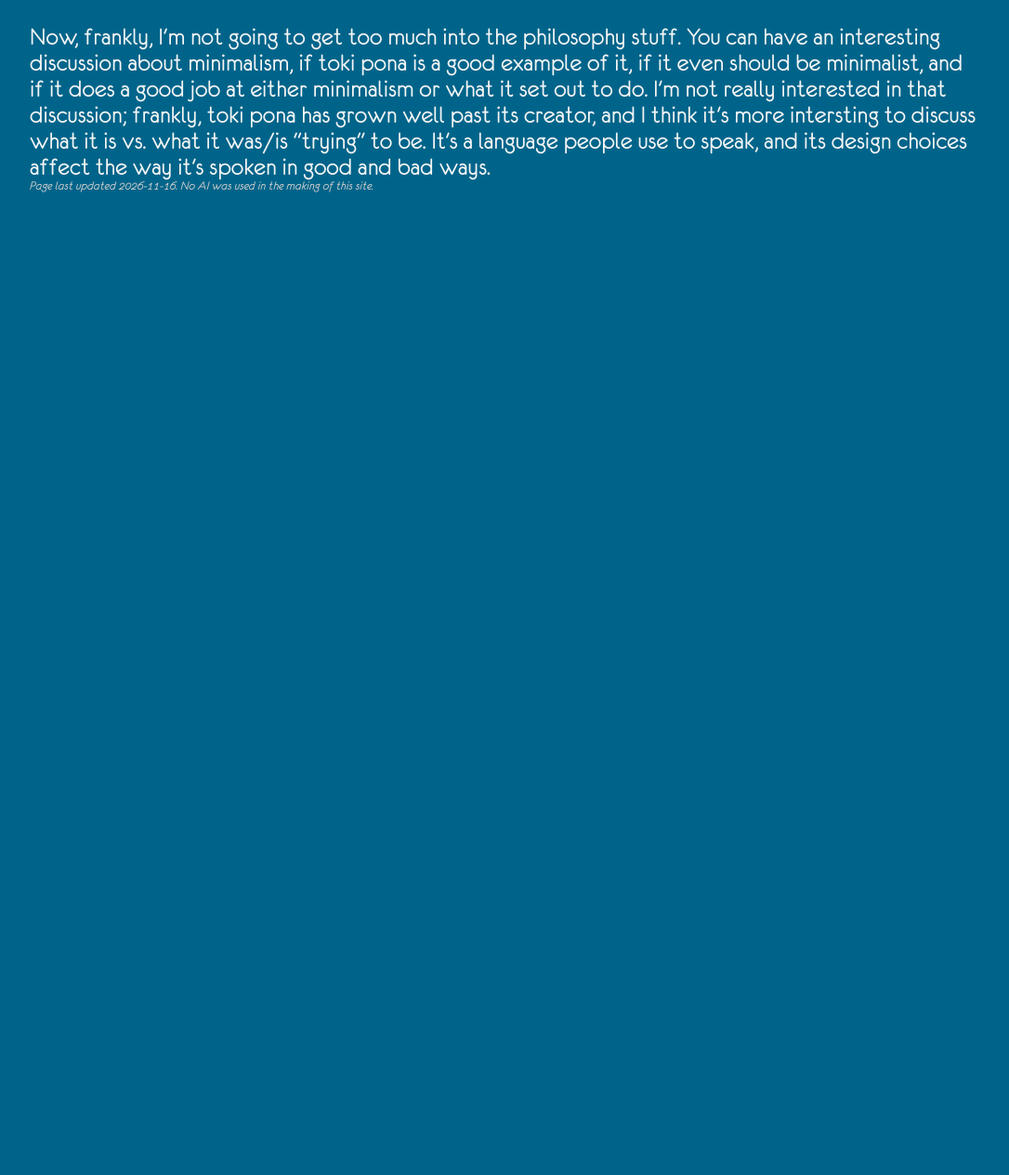
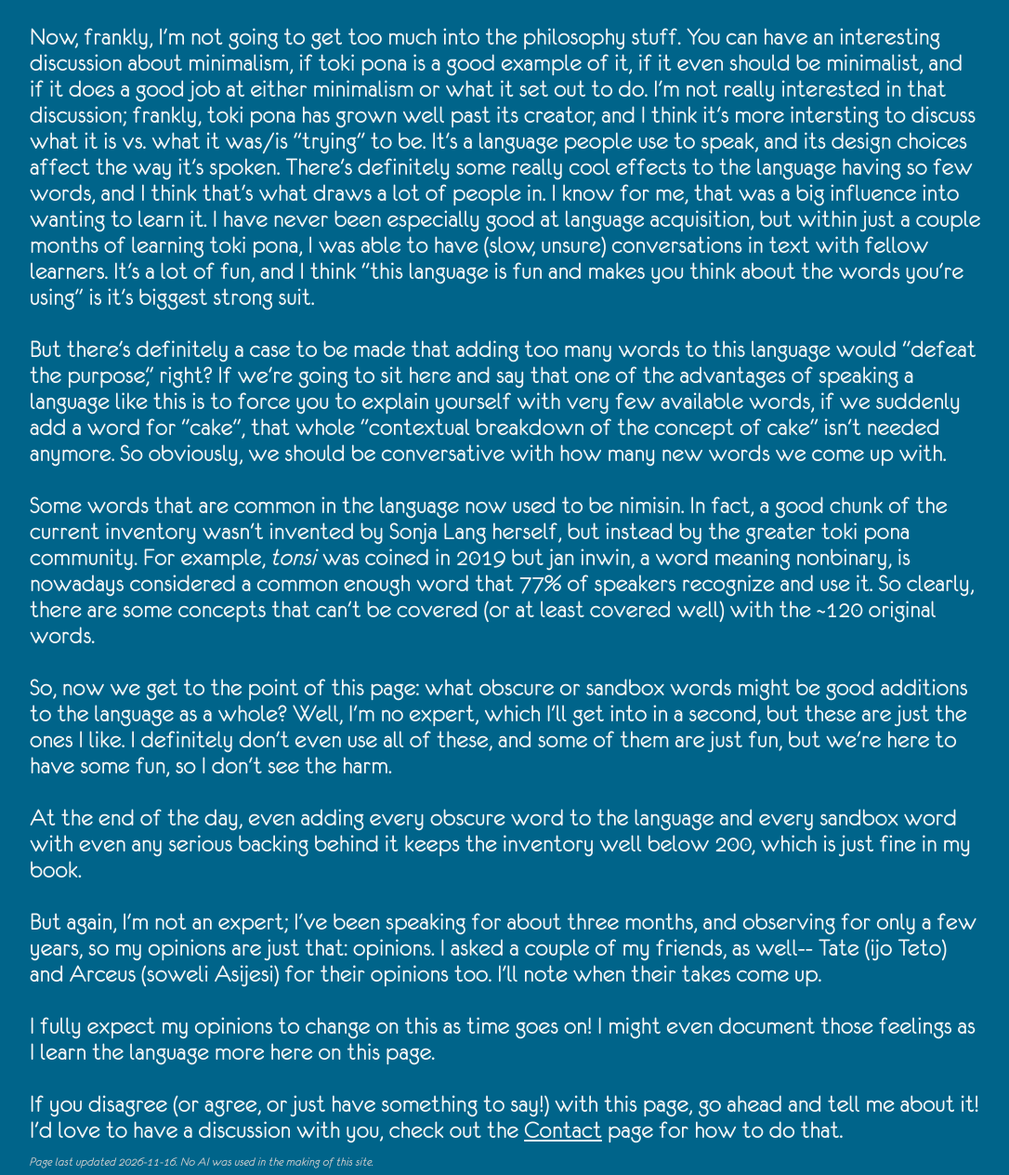
Before and after one commit to DigiDuncan/digiduncan.github.io, a plain HTML site: page misc/nimisin.html in a window 1280 px wide. Shown: the part 1008-2272 px from the top of the page at 93% size, without its empty margins (96-1182 px from the left). Before the commit the page ends 1222 px from the top, so only its background shows below. Drawn offline with Linux system fonts and the light colour scheme.

Commit message:
more words

```diff
--- a/misc/nimisin.html
+++ b/misc/nimisin.html
@@ -69,7 +69,14 @@
         <p>I'll answer the second question first: basically, there's a lot of contention as to which words "count." The original book "Toki Pona: The Language of Good" (also called <i>pu</i>) lists 123 words. The later "Toki Pona Dictionary" (also called <i>ku</i>) lists 137. The site <a href="https://nimi.li/">nimi.li</a> lists 119 "core" words, plus 10 "common" words, plus 12 "uncommon" words, for a total of 141. Then, there's 37 "obscure" words, all with at least over 5% usage. <i>Then,</i> there's the whopping <b><i>188</i></b> "sandbox" words; of course a lot of those are jokes, and none of them see much use.</p>
         <p>As for how to speak the language? I don't have the time, frankly, to explain that one. TL;DR: you have to use the small amount of words to explain what you mean. Sure, there's no word for cake, but I can say "pan suwi musi" (lit. "fun sweet bread") and you'll get what I mean. If we were already talking about birthdays, you'll <i>definitely</i> get what I mean.</p>
         <p>So what are <i>nimisin?</i> nimisin (from the words <i>nimi</i> (meaning "word") and <i>sin</i> (meaning "new") refer to "new words" in the language, but the word has a... derogatory feel to it. On the whole, the majority of toki pona speakers don't love the idea of nimisin, or if they do, they use a very small amount of them. Why? Because toki pona has a philosophy of minimalism.</p>
-        <p>Now, frankly, I'm not going to get too much into the philosophy stuff. You can have an interesting discussion about minimalism, if toki pona is a good example of it, if it even should be minimalist, and if it does a good job at either minimalism or what it set out to do. I'm not really interested in that discussion; frankly, toki pona has grown well past its creator, and I think it's more intersting to discuss what it is vs. what it was/is "trying" to be. It's a language people use to speak, and its design choices affect the way it's spoken in good and bad ways.</p>
+        <p>Now, frankly, I'm not going to get too much into the philosophy stuff. You can have an interesting discussion about minimalism, if toki pona is a good example of it, if it even should be minimalist, and if it does a good job at either minimalism or what it set out to do. I'm not really interested in that discussion; frankly, toki pona has grown well past its creator, and I think it's more intersting to discuss what it is vs. what it was/is "trying" to be. It's a language people use to speak, and its design choices affect the way it's spoken. There's definitely some really cool effects to the language having so few words, and I think that's what draws a lot of people in. I know for me, that was a big influence into wanting to learn it. I have never been especially good at language acquisition, but within just a couple months of learning toki pona, I was able to have (slow, unsure) conversations in text with fellow learners. It's a lot of fun, and I think "this language is fun and makes you think about the words you're using" is it's biggest strong suit.</p>
+        <p>But there's definitely a case to be made that adding too many words to this language would "defeat the purpose," right? If we're going to sit here and say that one of the advantages of speaking a language like this is to force you to explain yourself with very few available words, if we suddenly add a word for "cake", that whole "contextual breakdown of the concept of cake" isn't needed anymore. So obviously, we should be conversative with how many new words we come up with.</p>
+        <p>Some words that are common in the language now used to be nimisin. In fact, a good chunk of the current inventory wasn't invented by Sonja Lang herself, but instead by the greater toki pona community. For example, <i>tonsi</i> was coined in 2019 but jan inwin, a word meaning nonbinary, is nowadays considered a common enough word that 77% of speakers recognize and use it. So clearly, there are some concepts that can't be covered (or at least covered well) with the ~120 original words.</p>
+        <p>So, now we get to the point of this page: what obscure or sandbox words might be good additions to the language as a whole? Well, I'm no expert, which I'll get into in a second, but these are just the ones I like. I definitely don't even use all of these, and some of them are just fun, but we're here to have some fun, so I don't see the harm.</p>
+        <p>At the end of the day, even adding every obscure word to the language and every sandbox word with even any serious backing behind it keeps the inventory well below 200, which is just fine in my book.</p>
+        <p>But again, I'm not an expert; I've been speaking for about three months, and observing for only a few years, so my opinions are just that: opinions. I asked a couple of my friends, as well-- Tate (ijo Teto) and Arceus (soweli Asijesi) for their opinions too. I'll note when their takes come up.</p>
+        <p>I fully expect my opinions to change on this as time goes on! I might even document those feelings as I learn the language more here on this page.</p>
+        <p>If you disagree (or agree, or just have something to say!) with this page, go ahead and tell me about it! I'd love to have a discussion with you, check out the <a href="/contact">Contact</a> page for how to do that.</p>
     </div>
 
     <div class="lang-tp error-404 sp">
--- a/style.css
+++ b/style.css
@@ -341,6 +341,7 @@ main .sl {
 }
 
 footer {
+  margin-top: 1em;
   padding-left: 10%;
   padding-bottom: 0.5em;
   font-size: 50%;
```
